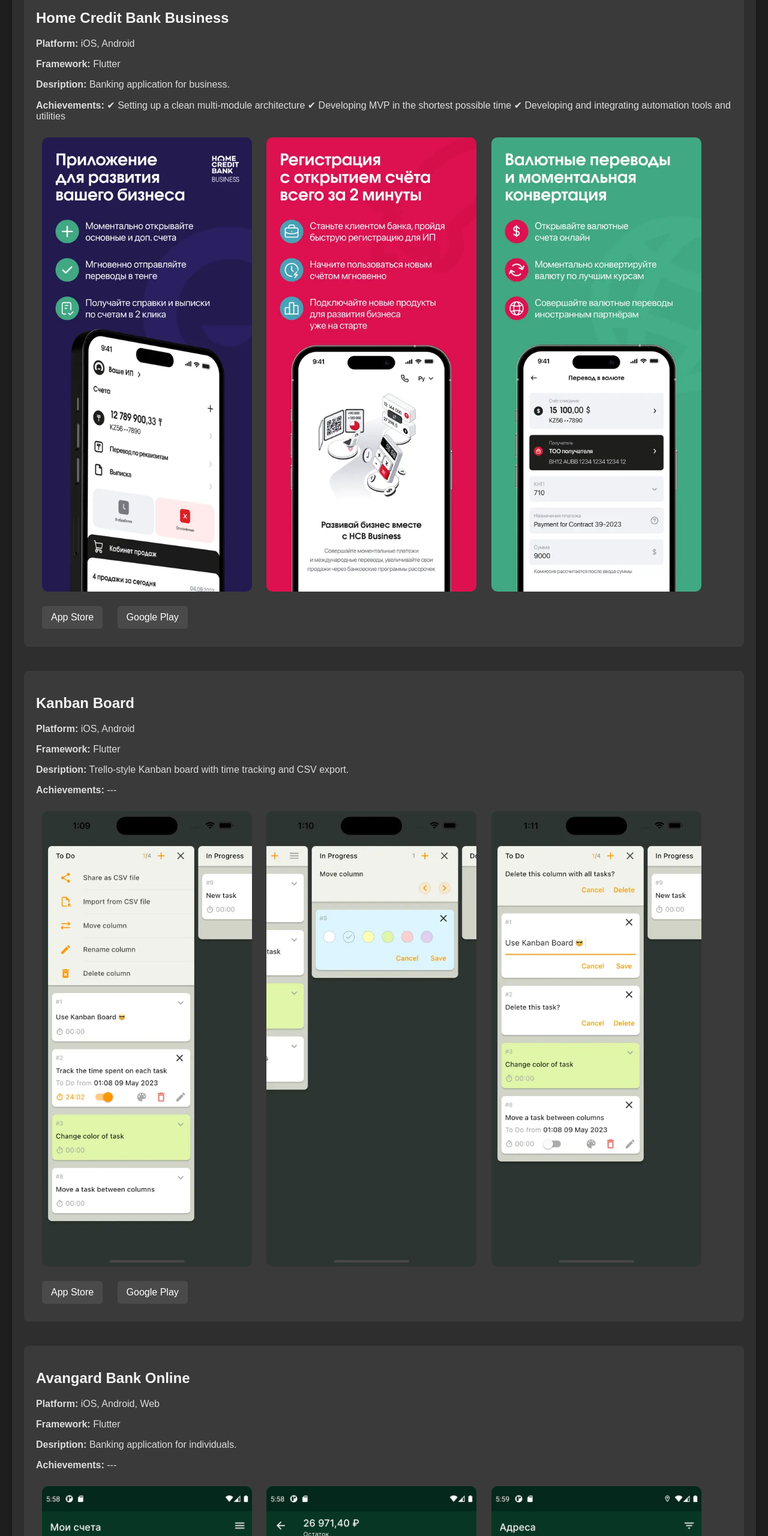
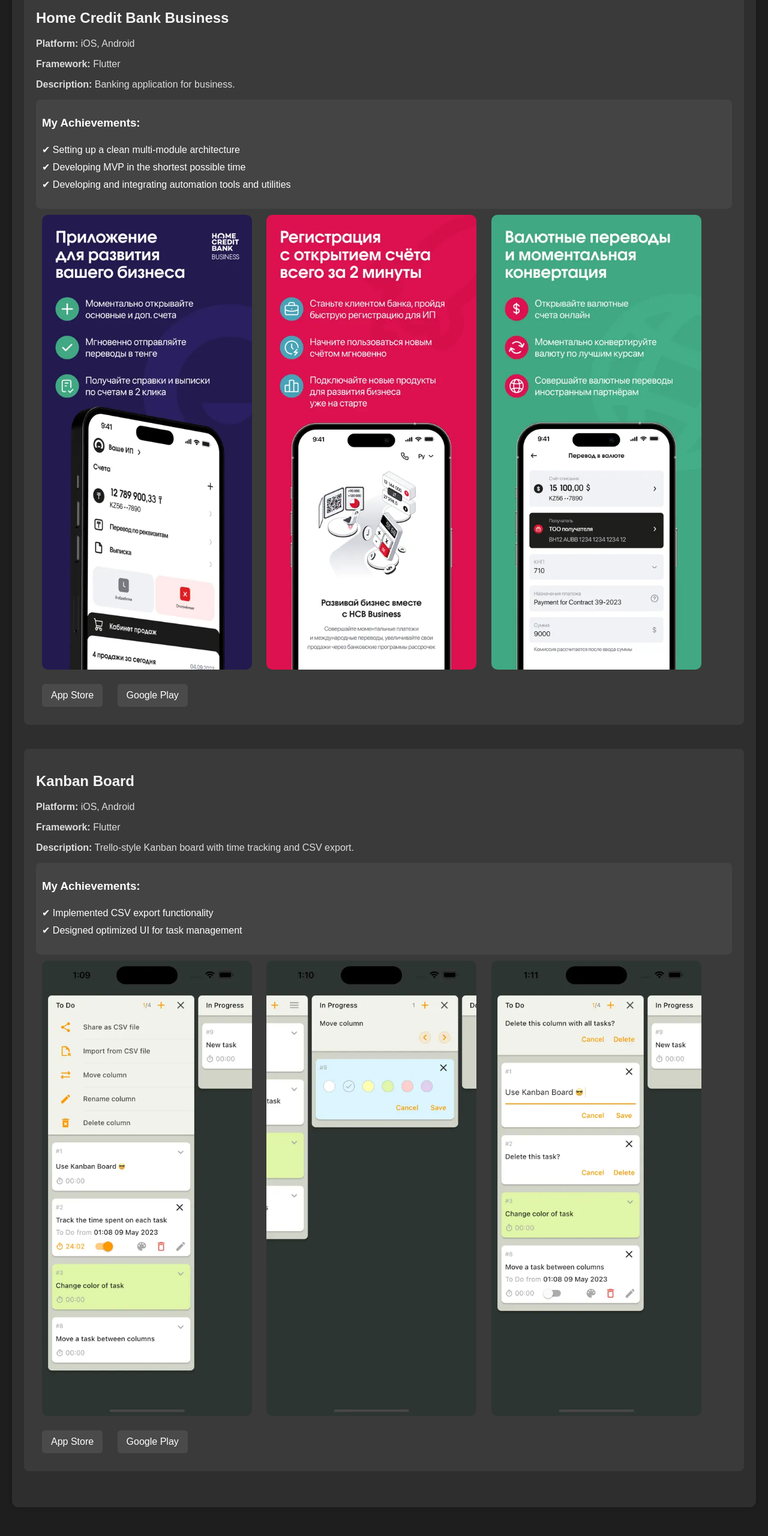
Before and after one commit to ron-diesel/portfolio, a plain HTML site: page index.html in a window 1280 px wide. Shown: the part 200-2760 px from the top of the page at 60% size. After the commit the page ends 2732 px from the top, so only its background shows below. Drawn offline with Linux system fonts and the light colour scheme.

Commit message:
Update index.html

```diff
--- a/index.html
+++ b/index.html
@@ -47,6 +47,21 @@
             font-size: 16px;
             color: #ddd;
         }
+        .achievements {
+            background: #444;
+            padding: 10px;
+            border-radius: 8px;
+            margin-top: 10px;
+        }
+        .achievements ul {
+            list-style: none;
+            padding: 0;
+        }
+        .achievements li {
+            padding: 5px 0;
+            font-size: 16px;
+            color: #fff;
+        }
         .store-links a {
             display: inline-block;
             margin: 10px;
@@ -72,10 +87,15 @@
             <h2>Home Credit Bank Business</h2>
             <p><strong>Platform:</strong> iOS, Android</p>
             <p><strong>Framework:</strong> Flutter</p>
-            <p><strong>Desription:</strong> Banking application for business.</p>
-            <p><strong>Achievements:</strong> ✔ Setting up a clean multi-module architecture
-✔ Developing MVP in the shortest possible time
-✔ Developing and integrating automation tools and utilities</p>
+            <p><strong>Description:</strong> Banking application for business.</p>
+            <div class="achievements">
+                <h3>My Achievements:</h3>
+                <ul>
+                    <li>✔ Setting up a clean multi-module architecture</li>
+                    <li>✔ Developing MVP in the shortest possible time</li>
+                    <li>✔ Developing and integrating automation tools and utilities</li>
+                </ul>
+            </div>
             <img src="assets/hcb_1.webp" alt="HCB Business Screenshot 1">
             <img src="assets/hcb_2.webp" alt="HCB Business Screenshot 2">
             <img src="assets/hcb_4.webp" alt="HCB Business Screenshot 3">
@@ -89,8 +109,14 @@
             <h2>Kanban Board</h2>
             <p><strong>Platform:</strong> iOS, Android</p>
             <p><strong>Framework:</strong> Flutter</p>
-            <p><strong>Desription:</strong> Trello-style Kanban board with time tracking and CSV export.</p>
-            <p><strong>Achievements:</strong> ---</p>
+            <p><strong>Description:</strong> Trello-style Kanban board with time tracking and CSV export.</p>
+            <div class="achievements">
+                <h3>My Achievements:</h3>
+                <ul>
+                    <li>✔ Implemented CSV export functionality</li>
+                    <li>✔ Designed optimized UI for task management</li>
+                </ul>
+            </div>
             <img src="assets/kanban_1.webp" alt="Kanban Board Screenshot 1">
             <img src="assets/kanban_2.webp" alt="Kanban Board Screenshot 2">
             <img src="assets/kanban_3.webp" alt="Kanban Board Screenshot 3">
@@ -99,47 +125,6 @@
                 <a href="https://play.google.com/store/apps/details?id=app.diesel.kanban_board" target="_blank">Google Play</a>
             </div>
         </div>
-
-        <div class="project">
-            <h2>Avangard Bank Online</h2>
-            <p><strong>Platform:</strong> iOS, Android, Web</p>
-            <p><strong>Framework:</strong> Flutter</p>
-            <p><strong>Desription:</strong> Banking application for individuals.</p>
-            <p><strong>Achievements:</strong> ---</p>
-            <img src="assets/avangard_1.webp" alt="Avangard Screenshot 1">
-            <img src="assets/avangard_2.webp" alt="Avangard Screenshot 2">
-            <img src="assets/avangard_3.webp" alt="Avangard Screenshot 3">
-            <div class="store-links">
-                <a href="https://www.avangard.ru/rus/private/internetserv/mobile/" target="_blank">More Info</a>
-            </div>
-        </div>
-
-       <div class="project">
-            <h2>Yacht club mini CRM</h2>
-            <p><strong>Platform:</strong> iOS, Android</p>
-            <p><strong>Framework:</strong> Flutter</p>
-            <p><strong>Desription:</strong> Multi-user application for forming yacht club trips (mini CRM system for boat rental business)</p>
-            <p><strong>Achievements:</strong> ---</p>
-            <img src="assets/pier_1.webp" alt="Pier Screenshot 1">
-            <img src="assets/pier_2.webp" alt="Pier Screenshot 2">
-            <img src="assets/pier_3.webp" alt="Pier Screenshot 3">
-            <div class="store-links">
-                <a href="https://apps.apple.com/jm/app/%D0%B2%D0%B8%D0%BA%D1%82%D0%BE%D1%80%D0%B8%D1%8F-%D1%8F%D1%85%D1%82-%D0%BA%D0%BB%D1%83%D0%B1/id1623383852" target="_blank">App Store</a>
-                <a href="https://play.google.com/store/apps/details?id=com.leadgroup.pier" target="_blank">Google Play</a>
-            </div>
-        </div>
-
-        <div class="project">
-            <h2>Musubi media</h2>
-            <p><strong>Platform:</strong> iOS, Android</p>
-            <p><strong>Framework:</strong> Flutter</p>
-            <p><strong>Desription:</strong> Application for controlling Musubi karaoke player</p>
-            <p><strong>Achievements:</strong> ---</p>
-            <img src="assets/musubi_1.webp" alt="Musubi Screenshot 1">
-            <img src="assets/musubi_2.webp" alt="Musubi Screenshot 2">
-            <img src="assets/musubi_3.webp" alt="Musubi Screenshot 3">
-        </div>
-
     </div>
 </body>
 </html>
```
